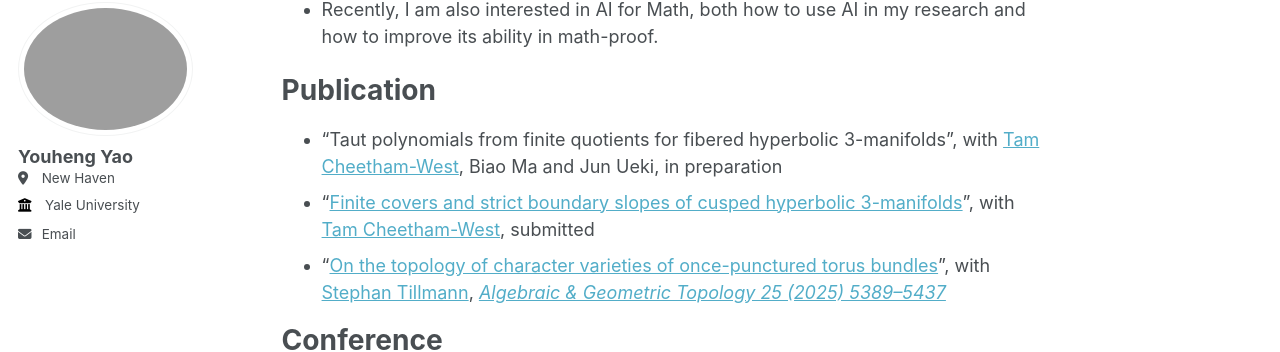
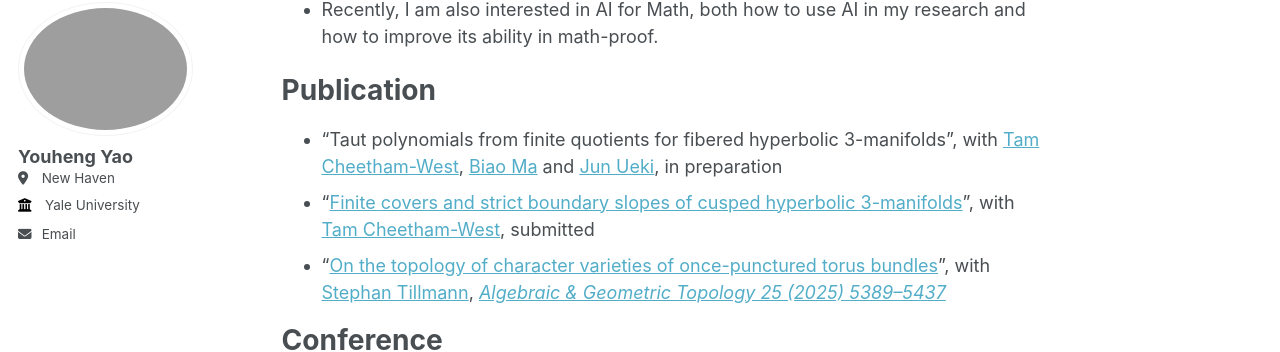
Before and after one commit to LionelYao/LionelYao.github.io, a Jekyll site: the page built from _pages/about.md, in a window 1280 px wide and 900 px high, scrolled down 485 px. Shown: the part 104-456 px from the top of the window. Built offline with Jekyll 4.4.1, drawn with Linux system fonts in a browser that asks for light colours; a script that is not in the unit is left out; part of the change alters nothing that is shown.

```diff
--- a/_pages/about.md
+++ b/_pages/about.md
@@ -27,7 +27,7 @@ Research Interest
 
 Publication
 ======
-- "Taut polynomials from finite quotients for fibered hyperbolic 3-manifolds", with [Tam Cheetham-West](https://sites.google.com/view/tam-cheetham-west/home), Biao Ma and Jun Ueki, in preparation
+- "Taut polynomials from finite quotients for fibered hyperbolic 3-manifolds", with [Tam Cheetham-West](https://sites.google.com/view/tam-cheetham-west/home), [Biao Ma](https://sites.google.com/view/biao-ma) and [Jun Ueki](https://researchers2.ao.ocha.ac.jp/html/200000791_en.html), in preparation
 - "[Finite covers and strict boundary slopes of cusped hyperbolic 3-manifolds](https://arxiv.org/abs/2506.12289)", with [Tam Cheetham-West](https://sites.google.com/view/tam-cheetham-west/home), submitted
 - "[On the topology of character varieties of once-punctured torus bundles](https://arxiv.org/abs/2206.14954)", with [Stephan Tillmann](https://www.maths.usyd.edu.au/u/tillmann/index.html), *[Algebraic & Geometric Topology 25 (2025) 5389–5437](https://msp.org/agt/2025/25-9/p05.xhtml)*
 
```
